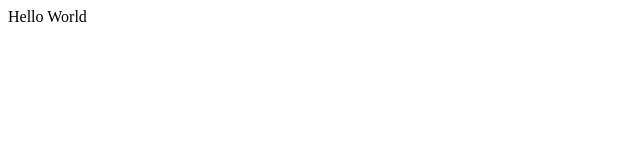
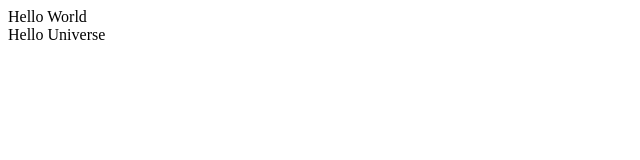
Before and after one commit to mdalirajasn/practice-demo, a plain HTML site: page index.html in a window 1280 px wide. Shown: the full height of the page, 0-640 px from the left. Drawn offline with Linux system fonts and the light colour scheme.

Commit message:
Add Hello Universe text

```diff
--- a/index.html
+++ b/index.html
@@ -7,5 +7,7 @@
 </head>
 <body>
     Hello World
+    <br>
+    Hello Universe
 </body>
 </html>
```
